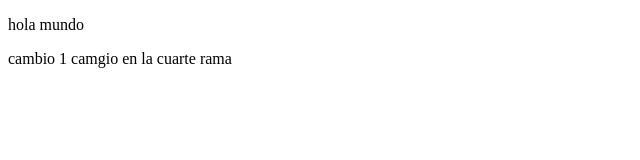
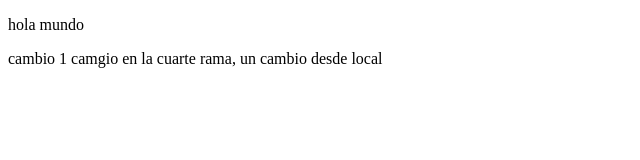
Before and after one commit to planetoide/testrepo, a plain HTML site: page index.html in a window 1280 px wide. Shown: the whole page, without its empty margins (0-640 px from the left). Drawn offline with Linux system fonts and the light colour scheme.

Commit message:
nuevo cambio

```diff
--- a/index.html
+++ b/index.html
@@ -7,6 +7,6 @@
 </head>
 <body>
   <p>hola mundo</p>
-  <p>cambio 1 camgio en la cuarte rama</p>
+  <p>cambio 1 camgio en la cuarte rama, un cambio desde local</p>
 </body>
 </html>
```
